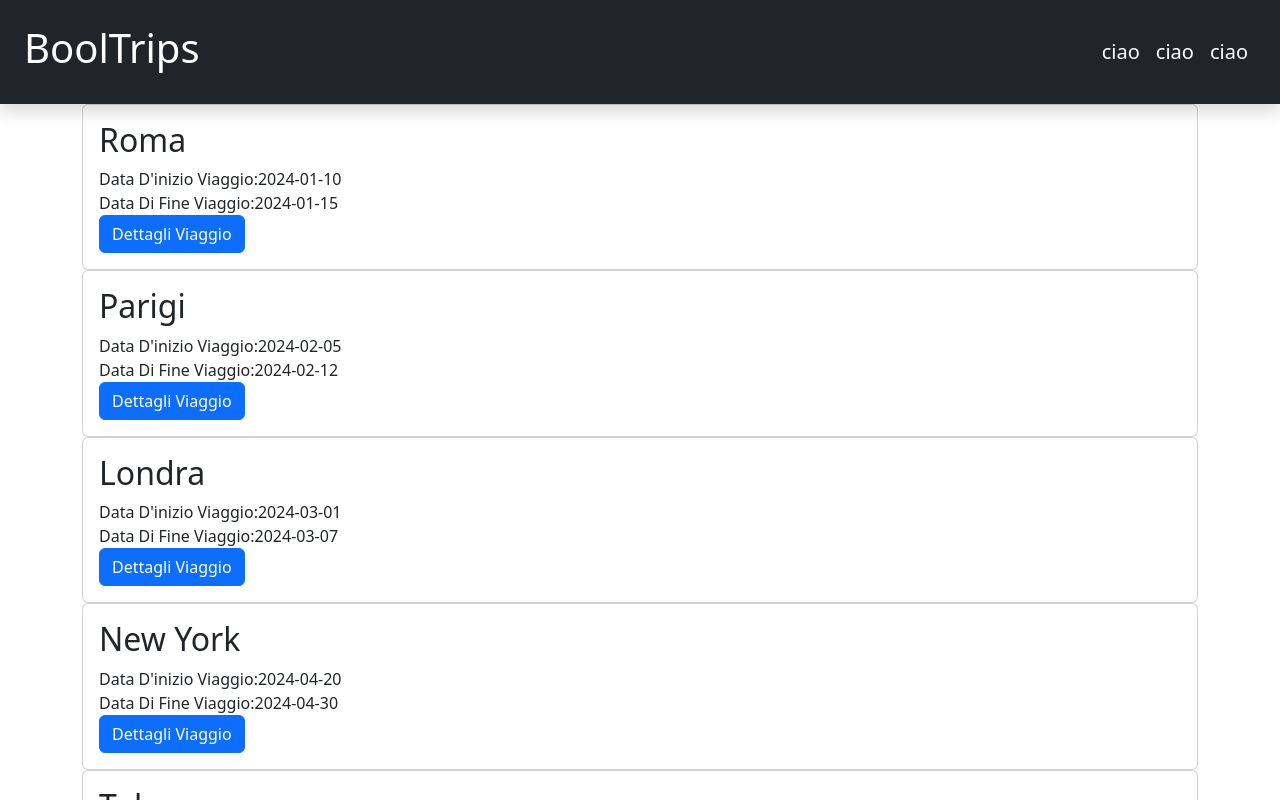
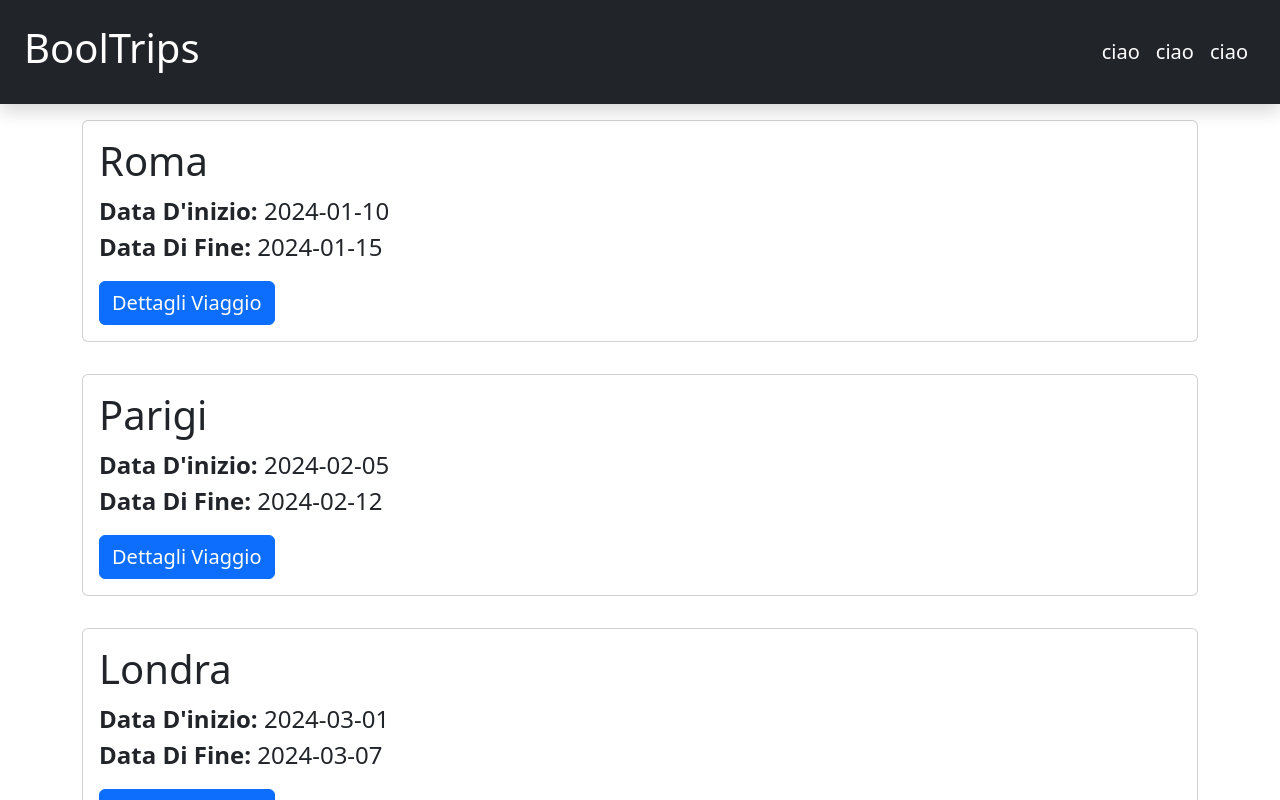
Before and after one commit to Pietroo03/Web-App-Gite, a React (Vite) app: page / in a window 1280 px wide. Shown: the top 800 px of the page. Built offline with nearby package versions, Linux system fonts and the light colour scheme.

Commit message:
add style

```diff
--- a/src/components/TripsCard.jsx
+++ b/src/components/TripsCard.jsx
@@ -10,22 +10,22 @@ export default function TripsCard() {
                     {
                         trips.map(trip => (
                             <div className="col">
-                                <div className="card">
+                                <div className="card my-3">
                                     <div className="card-body">
-                                        <h2 className="element-1">
+                                        <h1 className="card-title">
                                             {trip.destinazione}
-                                        </h2>
-                                        <div>
-                                            <div>Data D'inizio Viaggio:
-                                                <span>{trip.dataInizio}</span>
+                                        </h1>
+                                        <div className='card-text'>
+                                            <div className='fs-4'>
+                                                <span><strong>Data D'inizio: </strong></span><span>{trip.dataInizio}</span>
                                             </div>
 
-                                            <div>Data Di Fine Viaggio:
-                                                <span>{trip.dataFine}</span>
+                                            <div className='fs-4'>
+                                                <span><strong>Data Di Fine: </strong></span><span>{trip.dataFine}</span>
                                             </div>
                                         </div>
-                                        <div>
-                                            <Link to={`trip/${trip.id}`} className='btn btn-primary'>Dettagli Viaggio</Link>
+                                        <div className='mt-3'>
+                                            <Link to={`trip/${trip.id}`} className='btn btn-primary fs-5'>Dettagli Viaggio</Link>
                                         </div>
                                     </div>
 
```
